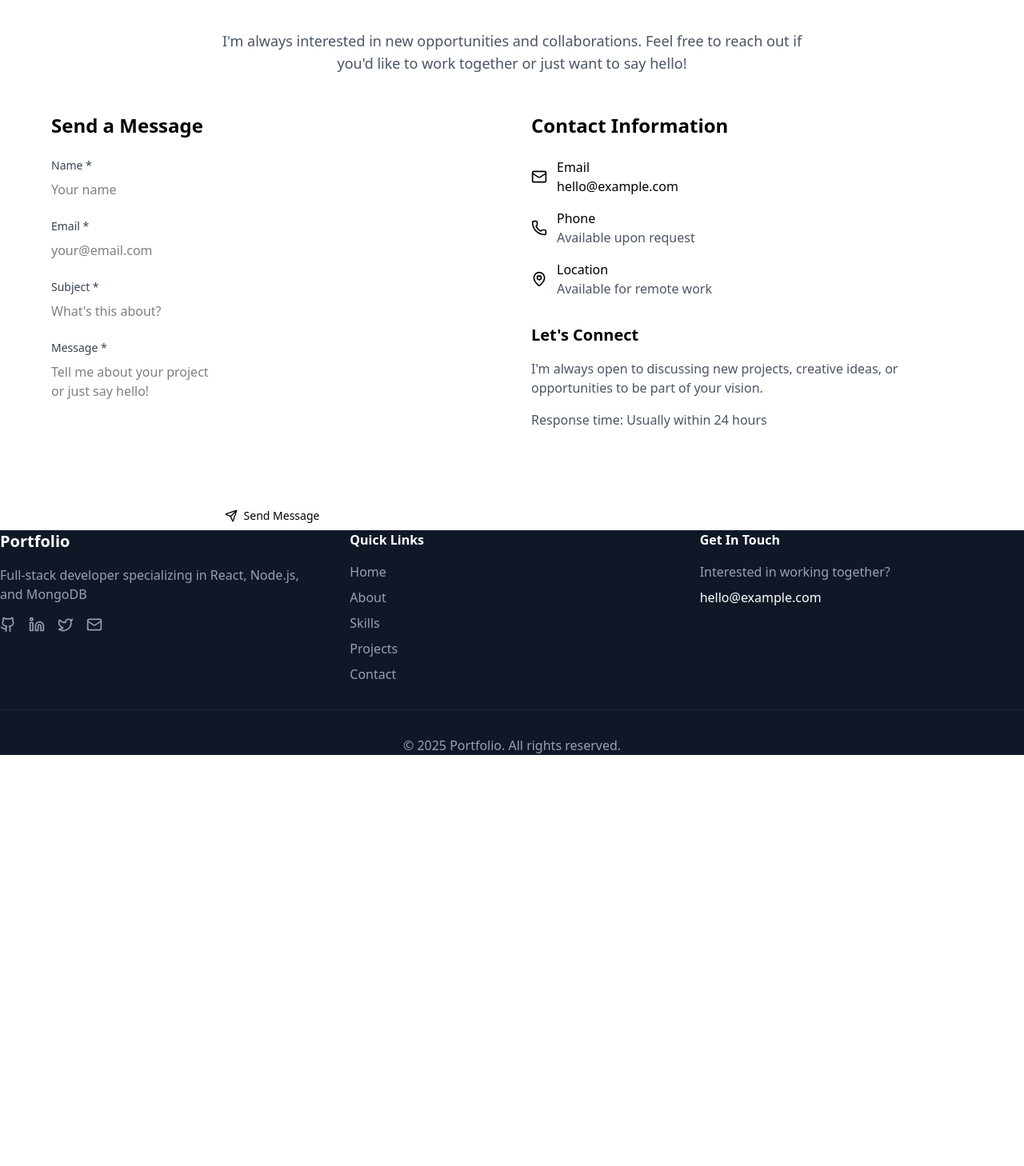
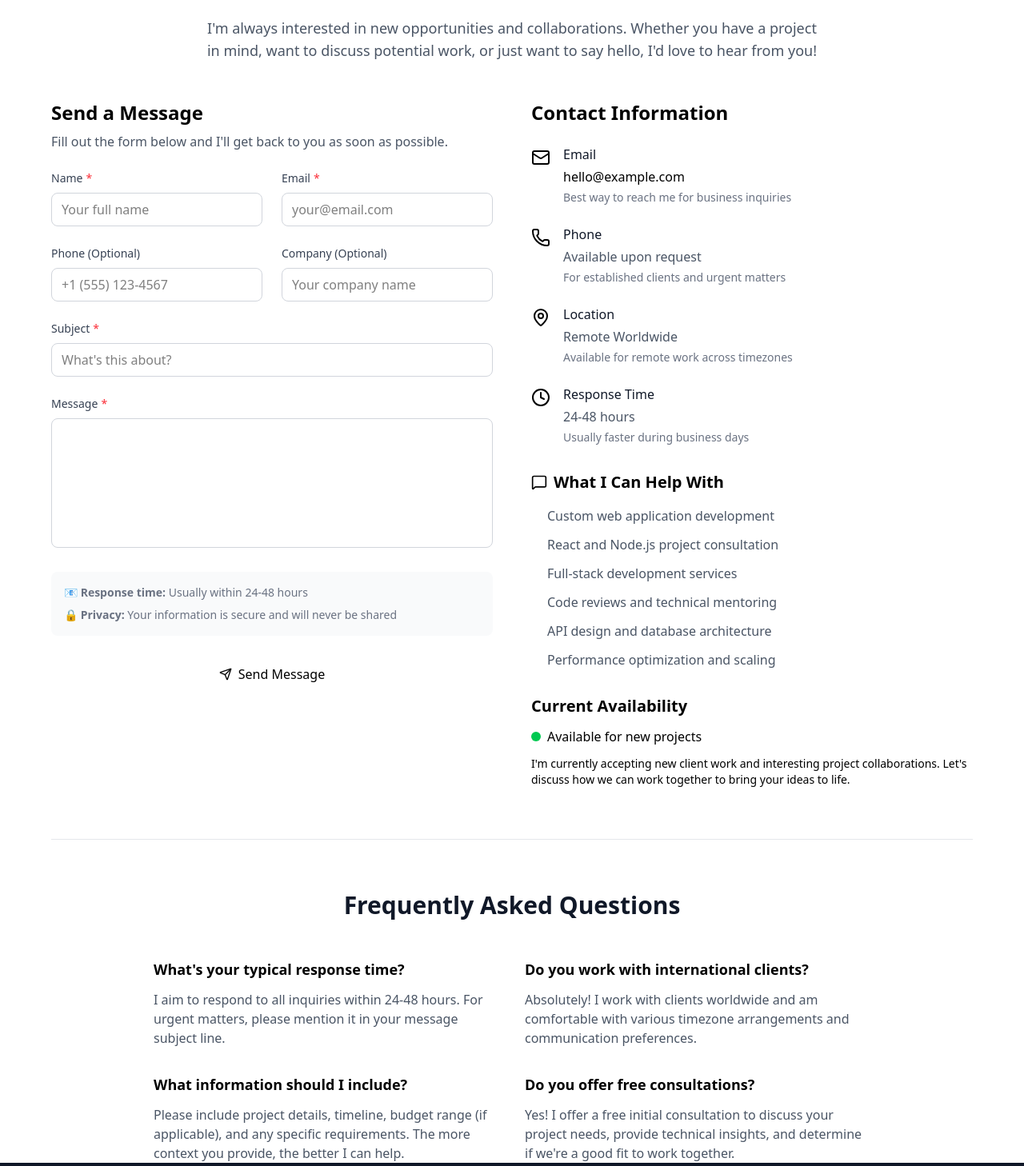
Before and after one commit to nzaman7878/mern-portfolio, a React (Vite) app in the folder client/: page /contact in a window 1280 px wide. Shown: the part 104-1562 px from the top of the page at 80% size. Before the commit the page ends 1048 px from the top, so only its background shows below. Built offline with nearby package versions, Linux system fonts and the light colour scheme; no server answers.

Commit message:
enhance contact page with form integration and FAQ

```diff
--- a/client/src/pages/Contact.jsx
+++ b/client/src/pages/Contact.jsx
@@ -1,189 +1,215 @@
 import { useState } from 'react'
-import { Mail, Phone, MapPin, Send } from 'lucide-react'
+import { Mail, Phone, MapPin, Clock, MessageSquare } from 'lucide-react'
 import SEO from '../components/ui/SEO'
 import Card from '../components/ui/Card'
-import Button from '../components/ui/Button'
+import ContactForm from '../components/contact/ContactForm'
+import ContactSuccess from '../components/contact/ContactSuccess'
 import useDocumentTitle from '../hooks/useDocumentTitle'
 import { SITE_CONFIG } from '../utils/constants'
 
 const Contact = () => {
   useDocumentTitle('Contact')
+  const [showSuccess, setShowSuccess] = useState(false)
 
-  const [formData, setFormData] = useState({
-    name: '',
-    email: '',
-    subject: '',
-    message: ''
-  })
-
-  const [loading, setLoading] = useState(false)
-
-  const handleSubmit = async (e) => {
-    e.preventDefault()
-    setLoading(true)
-
-    // Placeholder - will be replaced with API call later
-    setTimeout(() => {
-      alert('Message sent! (This is a placeholder)')
-      setLoading(false)
-      setFormData({ name: '', email: '', subject: '', message: '' })
-    }, 1000)
+  const handleSuccess = () => {
+    setShowSuccess(true)
+    // Scroll to top
+    window.scrollTo({ top: 0, behavior: 'smooth' })
   }
 
-  const handleChange = (e) => {
-    setFormData({
-      ...formData,
-      [e.target.name]: e.target.value
-    })
+  const handleReset = () => {
+    setShowSuccess(false)
   }
 
   return (
     <>
       <SEO
         title="Contact"
-        description="Get in touch with me for project collaborations, job opportunities, or just to say hello."
+        description="Get in touch with me for project collaborations, job opportunities, or just to say hello. I respond within 24-48 hours."
+        keywords="contact, hire developer, project collaboration, freelance developer"
       />
 
       <div className="section-padding">
         <div className="container-max">
           <div className="max-w-6xl mx-auto">
-            <h1 className="text-4xl font-bold text-gray-900 mb-8 text-center">
+            {/* Header */}
+            <div className="text-center mb-12">
+              <h1 className="text-4xl font-bold text-gray-900 mb-4">
                 Get In Touch
               </h1>
+              <p className="text-lg text-gray-600 max-w-3xl mx-auto">
+                I'm always interested in new opportunities and collaborations.
+                Whether you have a project in mind, want to discuss potential work,
+                or just want to say hello, I'd love to hear from you!
+              </p>
+            </div>
 
-            <p className="text-lg text-gray-600 text-center mb-12 max-w-3xl mx-auto">
-              I'm always interested in new opportunities and collaborations.
-              Feel free to reach out if you'd like to work together or just want to say hello!
-            </p>
-
+            {showSuccess ? (
+              <ContactSuccess onReset={handleReset} />
+            ) : (
               <div className="grid lg:grid-cols-2 gap-12">
                 {/* Contact Form */}
                 <Card>
-                <h2 className="text-2xl font-semibold mb-6">Send a Message</h2>
-                <form onSubmit={handleSubmit} className="space-y-6">
-                  <div>
-                    <label htmlFor="name" className="block text-sm font-medium text-gray-700 mb-2">
-                      Name *
-                    </label>
-                    <input
-                      type="text"
-                      id="name"
-                      name="name"
-                      value={formData.name}
-                      onChange={handleChange}
-                      required
-                      className="input"
-                      placeholder="Your name"
-                    />
+                  <div className="mb-6">
+                    <h2 className="text-2xl font-semibold mb-2">Send a Message</h2>
+                    <p className="text-gray-600">
+                      Fill out the form below and I'll get back to you as soon as possible.
+                    </p>
                   </div>
-
-                  <div>
-                    <label htmlFor="email" className="block text-sm font-medium text-gray-700 mb-2">
-                      Email *
-                    </label>
-                    <input
-                      type="email"
-                      id="email"
-                      name="email"
-                      value={formData.email}
-                      onChange={handleChange}
-                      required
-                      className="input"
-                      placeholder="your@email.com"
-                    />
-                  </div>
-
-                  <div>
-                    <label htmlFor="subject" className="block text-sm font-medium text-gray-700 mb-2">
-                      Subject *
-                    </label>
-                    <input
-                      type="text"
-                      id="subject"
-                      name="subject"
-                      value={formData.subject}
-                      onChange={handleChange}
-                      required
-                      className="input"
-                      placeholder="What's this about?"
-                    />
-                  </div>
-
-                  <div>
-                    <label htmlFor="message" className="block text-sm font-medium text-gray-700 mb-2">
-                      Message *
-                    </label>
-                    <textarea
-                      id="message"
-                      name="message"
-                      value={formData.message}
-                      onChange={handleChange}
-                      required
-                      rows={6}
-                      className="input resize-none"
-                      placeholder="Tell me about your project or just say hello!"
-                    />
-                  </div>
-
-                  <Button
-                    type="submit"
-                    loading={loading}
-                    className="w-full inline-flex items-center justify-center"
-                  >
-                    <Send className="h-4 w-4 mr-2" />
-                    Send Message
-                  </Button>
-                </form>
+                  <ContactForm onSuccess={handleSuccess} />
                 </Card>
 
                 {/* Contact Information */}
                 <div className="space-y-8">
+                  {/* Contact Details */}
                   <Card>
                     <h2 className="text-2xl font-semibold mb-6">Contact Information</h2>
-                  <div className="space-y-4">
-                    <div className="flex items-center">
-                      <Mail className="h-5 w-5 text-primary-600 mr-3" />
+                    <div className="space-y-6">
+                      <div className="flex items-start">
+                        <Mail className="h-6 w-6 text-primary-600 mt-1 mr-4 flex-shrink-0" />
                         <div>
-                        <p className="font-medium">Email</p>
+                          <h3 className="font-medium text-gray-900 mb-1">Email</h3>
                           <a
                             href={`mailto:${SITE_CONFIG.email}`}
-                          className="text-primary-600 hover:text-primary-700"
+                            className="text-primary-600 hover:text-primary-700 transition-colors"
                           >
                             {SITE_CONFIG.email}
                           </a>
+                          <p className="text-sm text-gray-500 mt-1">
+                            Best way to reach me for business inquiries
+                          </p>
                         </div>
                       </div>
 
-                    <div className="flex items-center">
-                      <Phone className="h-5 w-5 text-primary-600 mr-3" />
+                      <div className="flex items-start">
+                        <Phone className="h-6 w-6 text-primary-600 mt-1 mr-4 flex-shrink-0" />
                         <div>
-                        <p className="font-medium">Phone</p>
+                          <h3 className="font-medium text-gray-900 mb-1">Phone</h3>
                           <p className="text-gray-600">Available upon request</p>
+                          <p className="text-sm text-gray-500 mt-1">
+                            For established clients and urgent matters
+                          </p>
                         </div>
                       </div>
 
-                    <div className="flex items-center">
-                      <MapPin className="h-5 w-5 text-primary-600 mr-3" />
+                      <div className="flex items-start">
+                        <MapPin className="h-6 w-6 text-primary-600 mt-1 mr-4 flex-shrink-0" />
                         <div>
-                        <p className="font-medium">Location</p>
-                        <p className="text-gray-600">Available for remote work</p>
+                          <h3 className="font-medium text-gray-900 mb-1">Location</h3>
+                          <p className="text-gray-600">Remote Worldwide</p>
+                          <p className="text-sm text-gray-500 mt-1">
+                            Available for remote work across timezones
+                          </p>
+                        </div>
+                      </div>
+
+                      <div className="flex items-start">
+                        <Clock className="h-6 w-6 text-primary-600 mt-1 mr-4 flex-shrink-0" />
+                        <div>
+                          <h3 className="font-medium text-gray-900 mb-1">Response Time</h3>
+                          <p className="text-gray-600">24-48 hours</p>
+                          <p className="text-sm text-gray-500 mt-1">
+                            Usually faster during business days
+                          </p>
                         </div>
                       </div>
                     </div>
                   </Card>
 
+                  {/* What I Can Help With */}
                   <Card>
-                  <h3 className="text-xl font-semibold mb-4">Let's Connect</h3>
-                  <p className="text-gray-600 mb-4">
-                    I'm always open to discussing new projects, creative ideas, or
-                    opportunities to be part of your vision.
-                  </p>
-                  <p className="text-gray-600">
-                    Response time: Usually within 24 hours
+                    <h3 className="text-xl font-semibold mb-4 flex items-center">
+                      <MessageSquare className="h-5 w-5 text-primary-600 mr-2" />
+                      What I Can Help With
+                    </h3>
+                    <ul className="space-y-3 text-gray-600">
+                      <li className="flex items-start">
+                        <span className="bg-primary-100 text-primary-600 rounded-full w-2 h-2 mt-2 mr-3 flex-shrink-0"></span>
+                        <span>Custom web application development</span>
+                      </li>
+                      <li className="flex items-start">
+                        <span className="bg-primary-100 text-primary-600 rounded-full w-2 h-2 mt-2 mr-3 flex-shrink-0"></span>
+                        <span>React and Node.js project consultation</span>
+                      </li>
+                      <li className="flex items-start">
+                        <span className="bg-primary-100 text-primary-600 rounded-full w-2 h-2 mt-2 mr-3 flex-shrink-0"></span>
+                        <span>Full-stack development services</span>
+                      </li>
+                      <li className="flex items-start">
+                        <span className="bg-primary-100 text-primary-600 rounded-full w-2 h-2 mt-2 mr-3 flex-shrink-0"></span>
+                        <span>Code reviews and technical mentoring</span>
+                      </li>
+                      <li className="flex items-start">
+                        <span className="bg-primary-100 text-primary-600 rounded-full w-2 h-2 mt-2 mr-3 flex-shrink-0"></span>
+                        <span>API design and database architecture</span>
+                      </li>
+                      <li className="flex items-start">
+                        <span className="bg-primary-100 text-primary-600 rounded-full w-2 h-2 mt-2 mr-3 flex-shrink-0"></span>
+                        <span>Performance optimization and scaling</span>
+                      </li>
+                    </ul>
+                  </Card>
+
+                  {/* Availability */}
+                  <Card className="bg-gradient-to-br from-primary-50 to-primary-100 border-primary-200">
+                    <h3 className="text-xl font-semibold text-primary-900 mb-3">
+                      Current Availability
+                    </h3>
+                    <div className="flex items-center mb-3">
+                      <div className="w-3 h-3 bg-green-500 rounded-full mr-2"></div>
+                      <span className="text-primary-800 font-medium">Available for new projects</span>
+                    </div>
+                    <p className="text-primary-700 text-sm">
+                      I'm currently accepting new client work and interesting project collaborations.
+                      Let's discuss how we can work together to bring your ideas to life.
                     </p>
                   </Card>
                 </div>
               </div>
+            )}
+
+            {/* FAQ Section */}
+            {!showSuccess && (
+              <div className="mt-16 pt-16 border-t border-gray-200">
+                <h2 className="text-3xl font-bold text-center text-gray-900 mb-12">
+                  Frequently Asked Questions
+                </h2>
+
+                <div className="grid md:grid-cols-2 gap-8 max-w-4xl mx-auto">
+                  <Card>
+                    <h3 className="text-lg font-semibold mb-3">What's your typical response time?</h3>
+                    <p className="text-gray-600">
+                      I aim to respond to all inquiries within 24-48 hours. For urgent matters,
+                      please mention it in your message subject line.
+                    </p>
+                  </Card>
+
+                  <Card>
+                    <h3 className="text-lg font-semibold mb-3">Do you work with international clients?</h3>
+                    <p className="text-gray-600">
+                      Absolutely! I work with clients worldwide and am comfortable with
+                      various timezone arrangements and communication preferences.
+                    </p>
+                  </Card>
+
+                  <Card>
+                    <h3 className="text-lg font-semibold mb-3">What information should I include?</h3>
+                    <p className="text-gray-600">
+                      Please include project details, timeline, budget range (if applicable),
+                      and any specific requirements. The more context you provide, the better I can help.
+                    </p>
+                  </Card>
+
+                  <Card>
+                    <h3 className="text-lg font-semibold mb-3">Do you offer free consultations?</h3>
+                    <p className="text-gray-600">
+                      Yes! I offer a free initial consultation to discuss your project needs,
+                      provide technical insights, and determine if we're a good fit to work together.
+                    </p>
+                  </Card>
+                </div>
+              </div>
+            )}
           </div>
         </div>
       </div>
```
Lines whose indentation alone changed are shown as unchanged.
